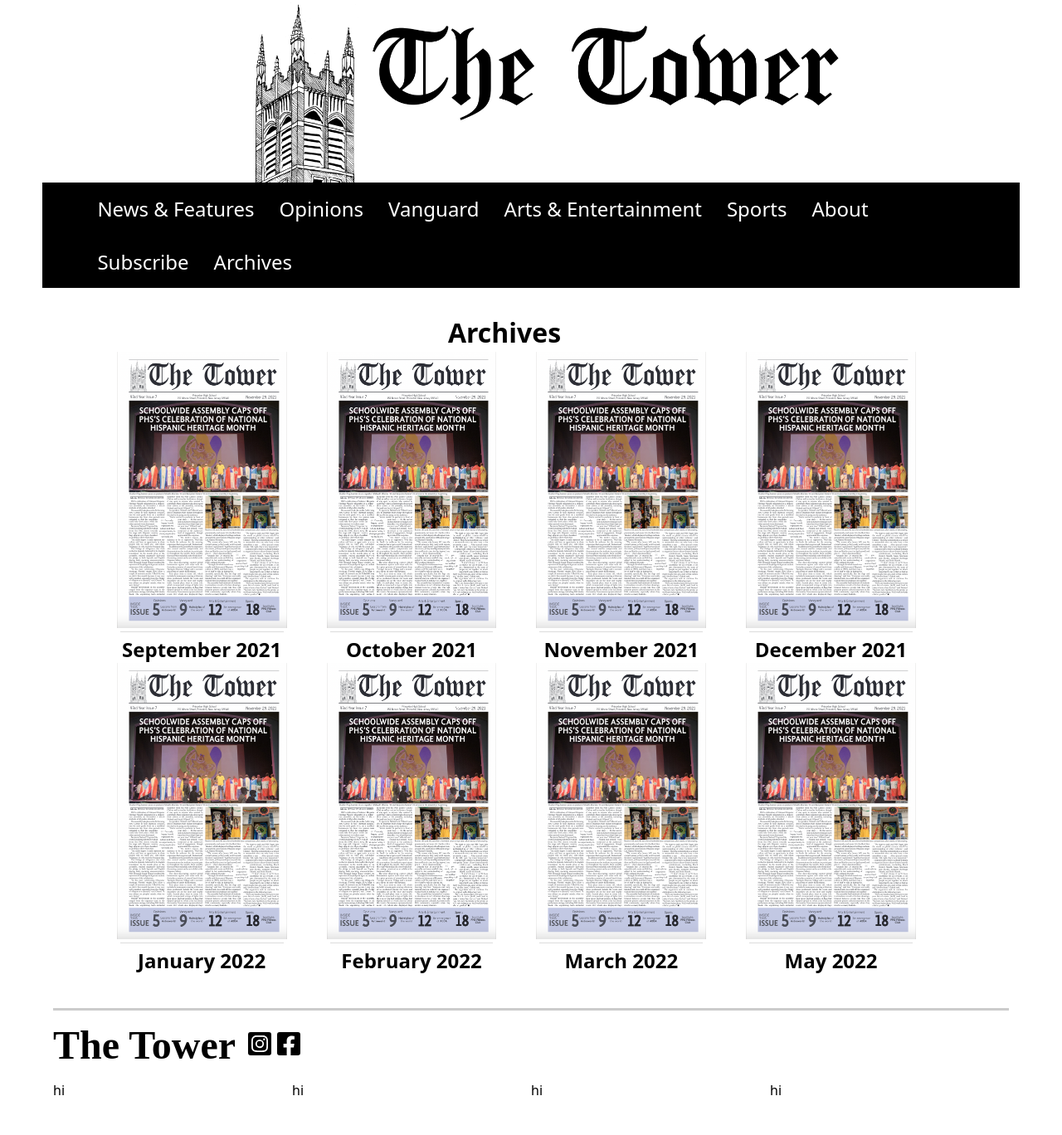
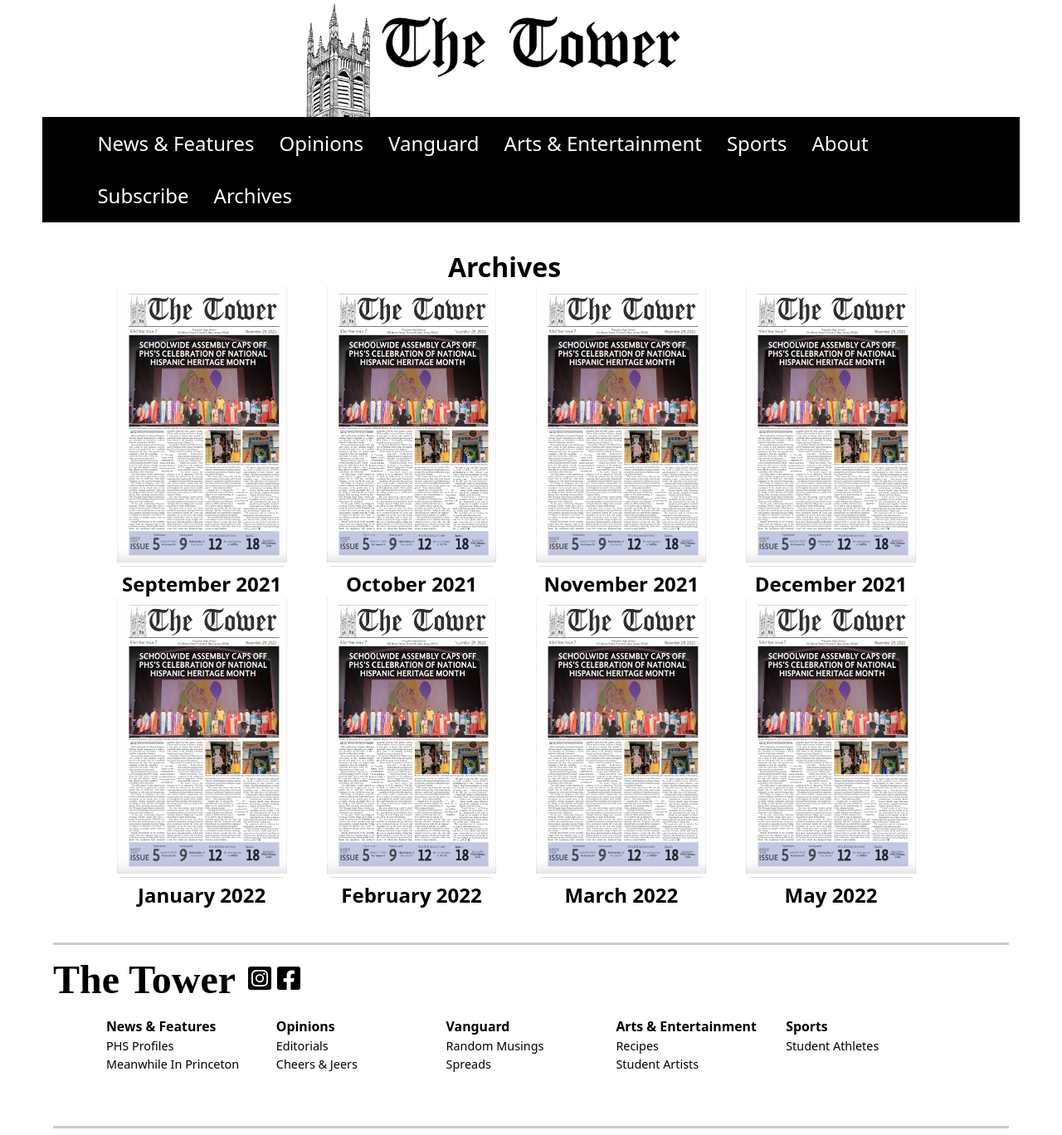
Before and after one commit to luke-rt/thetowerphs.com, a Next.js app: page /archives in a window 1280 px wide. Shown: the whole page at 83% size. Before the commit the page ends 1326 px from the top, so only its background shows below. Built offline with nearby package versions, Linux system fonts and the light colour scheme; a web font is replaced by a local one.

Commit message:
Footer and better banner

```diff
--- a/pages/_app.tsx
+++ b/pages/_app.tsx
@@ -30,7 +30,7 @@
 	return(
 		<div className={styles.banner}>
 			<Link href="/home" >
-				<Image src="/assets/logo.png" alt="Tower banner" width="1000px" height="220px" priority />
+				<Image src="/assets/logo.png" alt="Tower banner" width="1500px" height="330px" priority />
 			</Link>
 		</div>
 	);
@@ -49,21 +49,41 @@
 			</div>
 			<div className={styles.bottom}>
 				<div>
-					hi
-
+					<b>
+						<Link href="/category/news-features">News & Features</Link><br></br>
+					</b>
+					<Link href="/category/news-features/phs-profiles">PHS Profiles</Link><br></br>
+					<Link href="/category/news-features/meanwhile-in-princeton">Meanwhile In Princeton</Link><br></br>
 				</div>
 				<div>
-					hi
-
+					<b>
+						<Link href="/category/opinions">Opinions</Link><br></br>
+					</b>
+					<Link href="/category/opinions/editorials">Editorials</Link><br></br>
+					<Link href="/category/opinions/cheers-jeers">Cheers & Jeers</Link><br></br>
 				</div>
 				<div>
-					hi
-
+					<b>
+						<Link href="/category/vanguard">Vanguard</Link><br></br>
+					</b>
+					<Link href="/category/vanguard/random-musings">Random Musings</Link><br></br>
+					<Link href="/category/vanguard/spreads">Spreads</Link><br></br>
 				</div>
 				<div>
-					hi
+					<b>
+						<Link href="/category/arts-entertainment">Arts & Entertainment</Link><br></br>
+					</b>
+					<Link href="/category/arts-entertainment/recipes">Recipes</Link><br></br>
+					<Link href="/category/arts-entertainment/student-artists">Student Artists</Link><br></br>
+				</div>
+				<div>
+					<b>
+						<Link href="/category/sports">Sports</Link><br></br>
+					</b>
+					<Link href="/category/sports/student-athletes">Student Athletes</Link>
 				</div>
 			</div>
+			<hr />
 		</div>
 	);
 }
--- a/styles/root.module.scss
+++ b/styles/root.module.scss
@@ -9,8 +9,9 @@
 
 .banner {
 	display: flex;
-	align-items: center;
-	margin-left: 18vw;
+  margin-left: auto;
+  margin-right: auto;
+  width: 50%;
 	&:hover {
 		cursor: pointer;
 	}
@@ -23,11 +24,11 @@
 	margin-left: 5vw;
   hr {
 		align-self: center;
-    background-color: #ccc;
-    height: 3px;
-    border: none;
-    margin-top: 3vh;
-    margin-bottom: 1vh;
+		background-color: #ccc;
+		border: none;
+		margin-top: 3vh;
+		margin-bottom: 1vh;
+		height: 3px;
   }
   .top {
     h1 {
@@ -42,14 +43,19 @@
     }
   }
 	.bottom {
+		font-family: sans-serif;
+		margin: 8vh;
 		margin-top: 3vh;
 		display: grid;
-		grid-template-columns: 1fr 1fr 1fr 1fr;
-		div {
-
+		grid-template-columns: 1fr 1fr 1fr 1fr 1fr;
+		b {
+			font-size: 1.1em;
+			font-weight: bolder;
+		}
+		a {
+			font-size: 0.9em;
 		}
 	}
-
 }
 
 .navbar {
```
